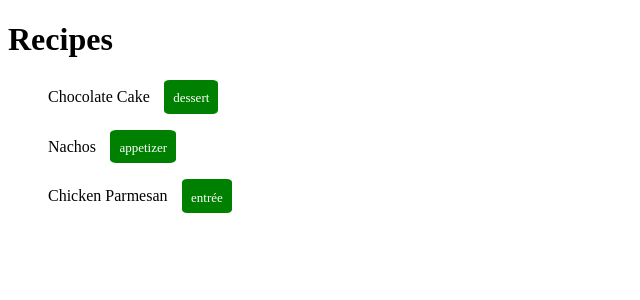
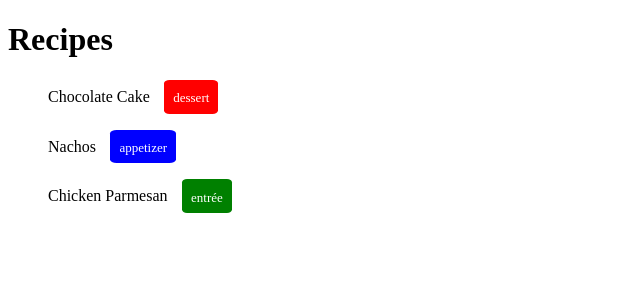
Before and after one commit to Matt-Dionis/angular2-recipes, an Angular app: page / in a window 1280 px wide. Shown: the top 300 px of the page, without its empty margins (0-640 px from the left). Built offline with nearby package versions, Linux system fonts and the light colour scheme.

Commit message:
Add setColor method, ngClass, color classes

```diff
--- a/src/app/app.component.css
+++ b/src/app/app.component.css
@@ -7,9 +7,20 @@ ul {
   font-size: small;
   color: white;
   padding: 0.8em 0.7em 0 0.7em;
-  background-color: green;
   top: -4px;
   height: 1.8em;
   margin-left: .8em;
   border-radius: 10%;
 }
+
+.blue {
+  background-color: blue;
+}
+
+.green {
+  background-color: green;
+}
+
+.red {
+  background-color: red;
+}
--- a/src/app/app.component.html
+++ b/src/app/app.component.html
@@ -3,6 +3,8 @@
 </h1>
 <ul>
   <li *ngFor="let recipe of recipes">
-    <p>{{recipe.name}} <span class="badge">{{recipe.type}}</span></p>
+    <p>{{recipe.name}}
+      <span [ngClass]="setColor(recipe.type)">{{recipe.type}}</span>
+    </p>
   </li>
 </ul>
--- a/src/app/app.component.ts
+++ b/src/app/app.component.ts
@@ -8,7 +8,7 @@ import { Recipe } from './recipe';
   styleUrls: ['./app.component.css']
 })
 export class AppComponent {
-  title: string = 'Recipes';
+  title: String = 'Recipes';
   recipes: Recipe[] = [{
     type: 'dessert',
     name: 'Chocolate Cake'
@@ -19,4 +19,9 @@ export class AppComponent {
     type: 'entrée',
     name: 'Chicken Parmesan'
   }];
+
+  setColor(type: string): string {
+    const color = type === 'appetizer' ? 'blue' : type === 'entrée' ? 'green' : 'red';
+    return color + ' badge';
+  }
 }
```
